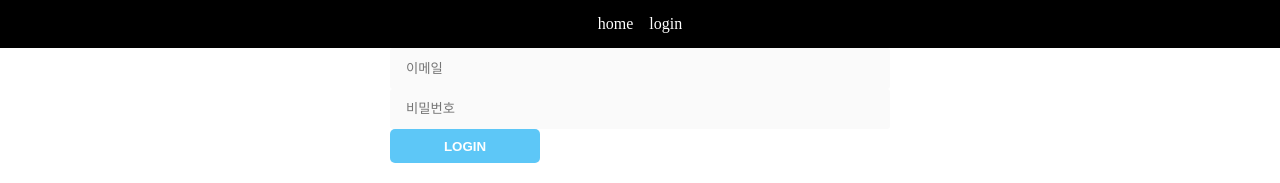
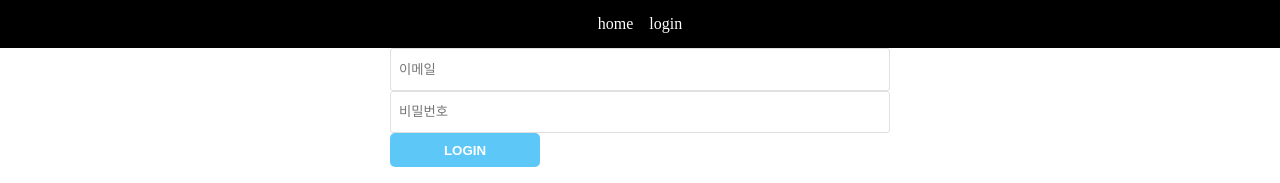
Before and after one commit to mandaringit/bookmarking-frontend, a React (Create React App) app: page /login in a window 1280 px wide. Shown: the top 183 px of the page. Built offline with nearby package versions, Linux system fonts and the light colour scheme.

Commit message:
add: Input 스토리 & 디자인

```diff
--- a/src/components/basic/Input.tsx
+++ b/src/components/basic/Input.tsx
@@ -4,10 +4,11 @@ export interface CutstomInputProps
   extends React.InputHTMLAttributes<HTMLInputElement> {}
 
 const StyledInput = styled.input`
-  border: none;
-  background-color: #fafafa;
+  border: 1px solid #e0e0e0;
+  background-color: #ffffff;
   border-radius: 3px;
-  padding: 0.8rem 1rem;
+  padding: 0.8rem 0.5rem;
+  min-width: 200px;
   :focus {
     outline: none;
   }
```
Also changed, not shown: 1 other file (tests, documents, lock files or other folders).
